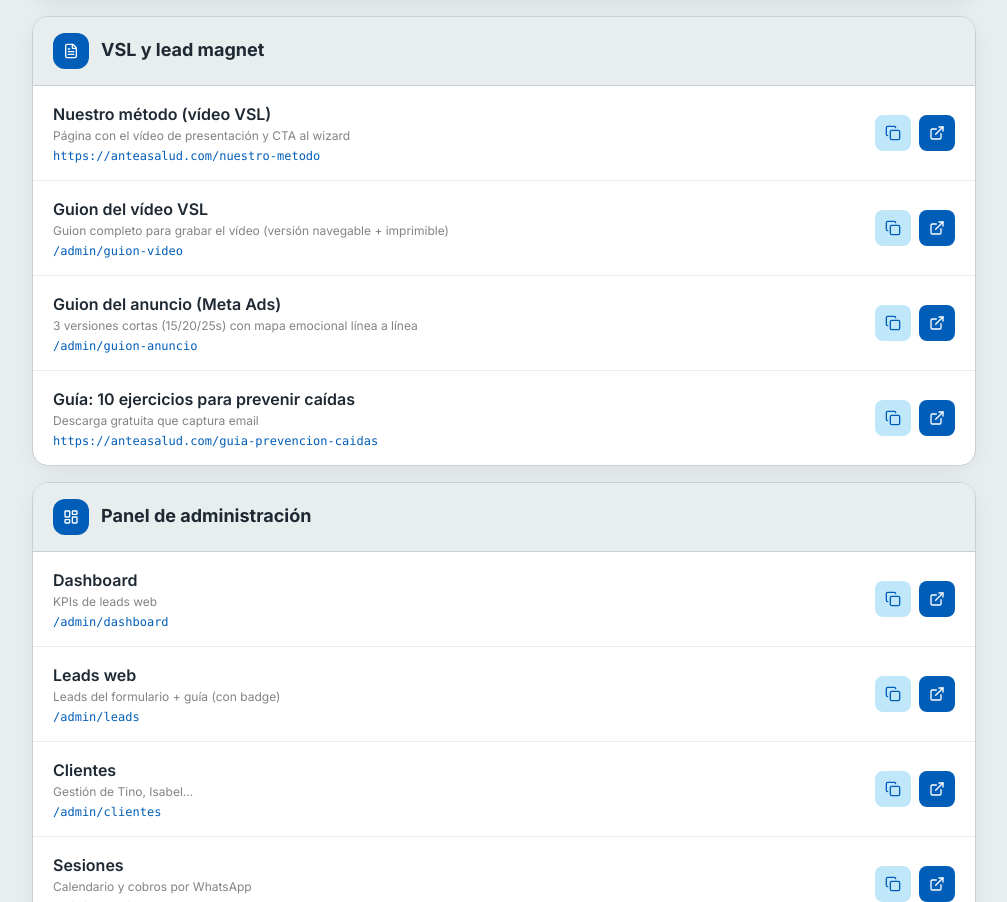
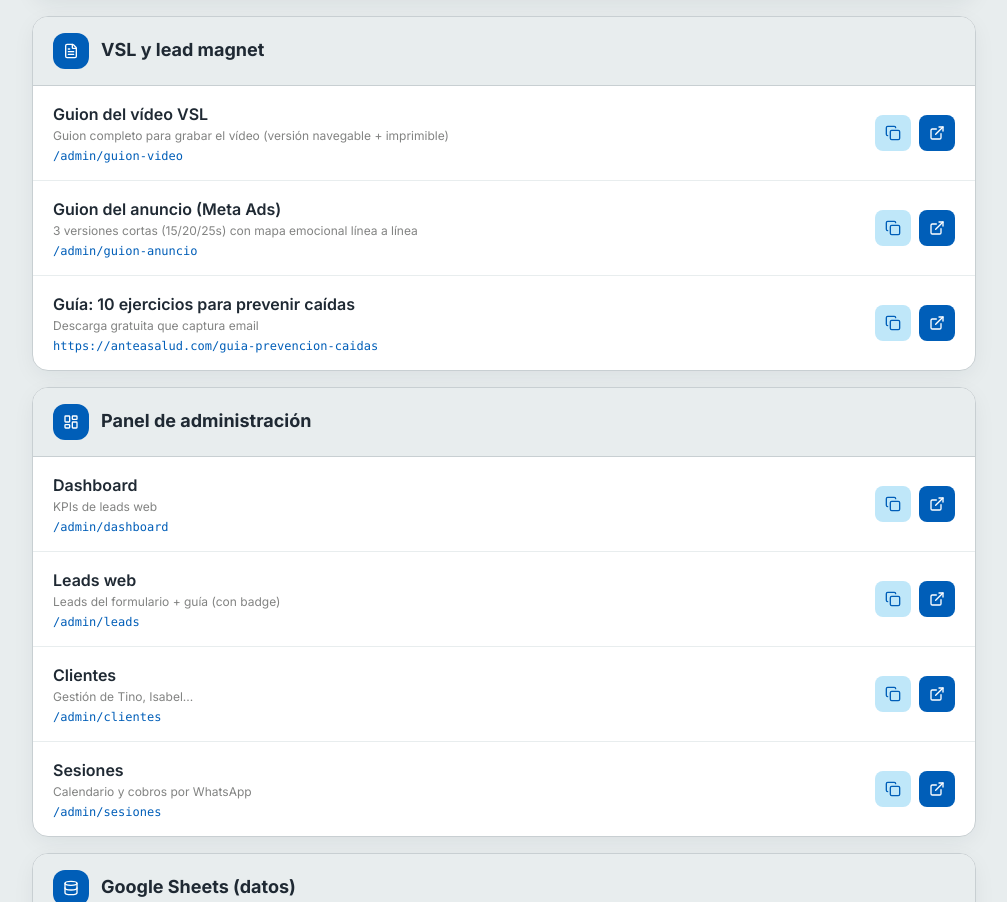
Before and after one commit to FernandoRoyano/anteasalud-landing, a Next.js app: page /admin/enlaces in a window 1280 px wide. Shown: the part 1008-1910 px from the top of the page, without its empty margins (264-1271 px from the left). Built offline with nearby package versions, Linux system fonts and the light colour scheme; no server answers.

Commit message:
Hide nuestro metodo page

```diff
--- a/app/admin/enlaces/page.tsx
+++ b/app/admin/enlaces/page.tsx
@@ -80,11 +80,6 @@ const GROUPS: LinkGroup[] = [
     title: 'VSL y lead magnet',
     icon: FileText,
     links: [
-      {
-        label: 'Nuestro método (vídeo VSL)',
-        url: 'https://anteasalud.com/nuestro-metodo',
-        description: 'Página con el vídeo de presentación y CTA al wizard',
-      },
       {
         label: 'Guion del vídeo VSL',
         url: '/admin/guion-video',
--- a/app/nuestro-metodo/layout.tsx
+++ b/app/nuestro-metodo/layout.tsx
@@ -1,25 +1,11 @@
 import type { Metadata } from 'next';
-
-const TITLE = 'Nuestro método · Cómo trabajo con personas mayores | ANTEA Salud';
-const DESCRIPTION =
-  'Vídeo de 7 minutos explicando cómo funciona ANTEA Salud: qué hago, qué no hago, precios claros y casos reales. Entrenador titulado, 14 años de experiencia con personas mayores en Madrid. Primera valoración gratuita.';
-const URL = 'https://anteasalud.com/nuestro-metodo';
+import { notFound } from 'next/navigation';
 
 export const metadata: Metadata = {
-  title: TITLE,
-  description: DESCRIPTION,
-  keywords:
-    'ejercicio mayores método, entrenador personal mayores Madrid, cómo es una sesión ejercicio domicilio, precio ejercicio personas mayores, entrenamiento funcional mayores',
-  alternates: { canonical: URL },
-  openGraph: {
-    type: 'video.other',
-    url: URL,
-    title: TITLE,
-    description: DESCRIPTION,
-    images: ['/hero-realistic.png'],
-  },
+  title: 'Página no disponible | ANTEA Salud',
+  robots: { index: false, follow: false },
 };
 
-export default function NuestroMetodoLayout({ children }: { children: React.ReactNode }) {
-  return <>{children}</>;
+export default function NuestroMetodoLayout() {
+  notFound();
 }
--- a/app/page.tsx
+++ b/app/page.tsx
@@ -1,5 +1,4 @@
 import Image from 'next/image';
-import Link from 'next/link';
 import { ArrowDown, ArrowRight, Check, ClipboardCheck, Footprints, GraduationCap, HeartHandshake, Home, ShieldCheck } from 'lucide-react';
 import LeadForm from '@/components/LeadForm';
 
@@ -75,7 +74,6 @@ export default function HomePage() {
         <div className="relative order-2 aspect-[5/4] overflow-hidden rounded-[5rem_1.5rem_1.5rem_1.5rem] lg:order-1"><Image src="/solution-realistic.png" alt="Valoración del equilibrio de una persona mayor en su domicilio" fill sizes="(max-width: 1024px) 100vw, 50vw" className="object-cover" /></div>
         <div className="order-1 lg:order-2"><Eyebrow light>Profesional y cercano</Eyebrow><h2 className="mt-5 font-display text-[clamp(2.6rem,5vw,4.8rem)] font-bold leading-[.98] tracking-[-.04em]">Una persona de confianza entra en su casa.</h2><p className="mt-7 text-lg leading-relaxed text-white/70">Fernando Royano es graduado en Ciencias de la Actividad Física y del Deporte y lleva 14 años acompañando a personas para que se muevan mejor.</p>
           <div className="mt-9 grid gap-5 sm:grid-cols-2"><Credential icon={GraduationCap} title="Formación universitaria">Ejercicio adaptado con criterio profesional.</Credential><Credential icon={HeartHandshake} title="Trato continuado">La misma persona, sesión tras sesión.</Credential></div>
-          <Link href="/nuestro-metodo" className="mt-10 inline-flex items-center gap-2 font-bold text-[#b9e5ca] underline decoration-[#74c69d]/50 underline-offset-8 hover:text-white">Conocer nuestro método <ArrowRight className="h-4 w-4" /></Link>
         </div>
       </div></section>
 
--- a/app/sitemap.ts
+++ b/app/sitemap.ts
@@ -13,7 +13,6 @@ const staticRoutes = [
   '/ejercicio-mayores-mostoles',
   '/ejercicio-mayores-getafe',
   '/guia-prevencion-caidas',
-  '/nuestro-metodo',
   '/valoracion-gratuita',
   '/articulos',
   '/privacidad',
--- a/components/Footer.tsx
+++ b/components/Footer.tsx
@@ -37,7 +37,6 @@ export default function Footer() {
           <div className="space-y-4">
             <h4 className="font-bold text-white text-lg">Servicios</h4>
             <ul className="space-y-2 text-sm">
-              <li><Link href="/nuestro-metodo" className="hover:text-[rgb(0,94,184)] transition">Nuestro método (vídeo)</Link></li>
               <li><Link href="/ejercicio-personas-mayores-madrid" className="hover:text-[rgb(0,94,184)] transition">Ejercicio para mayores</Link></li>
               <li><Link href="/prevencion-caidas-mayores-madrid" className="hover:text-[rgb(0,94,184)] transition">Prevención de caídas</Link></li>
               <li><Link href="/recuperar-autonomia-mayores-madrid" className="hover:text-[rgb(0,94,184)] transition">Recuperar autonomía</Link></li>
--- a/components/PublicChrome.tsx
+++ b/components/PublicChrome.tsx
@@ -26,7 +26,6 @@ export default function PublicChrome({ children }: { children: React.ReactNode }
     '/ejercicio-mayores-mostoles',
     '/ejercicio-mayores-getafe',
     '/valoracion-gratuita',
-    '/nuestro-metodo',
     '/guia-prevencion-caidas',
   ]);
   const isRefreshedLanding = isAds || refreshedLandings.has(pathname ?? '');
```
